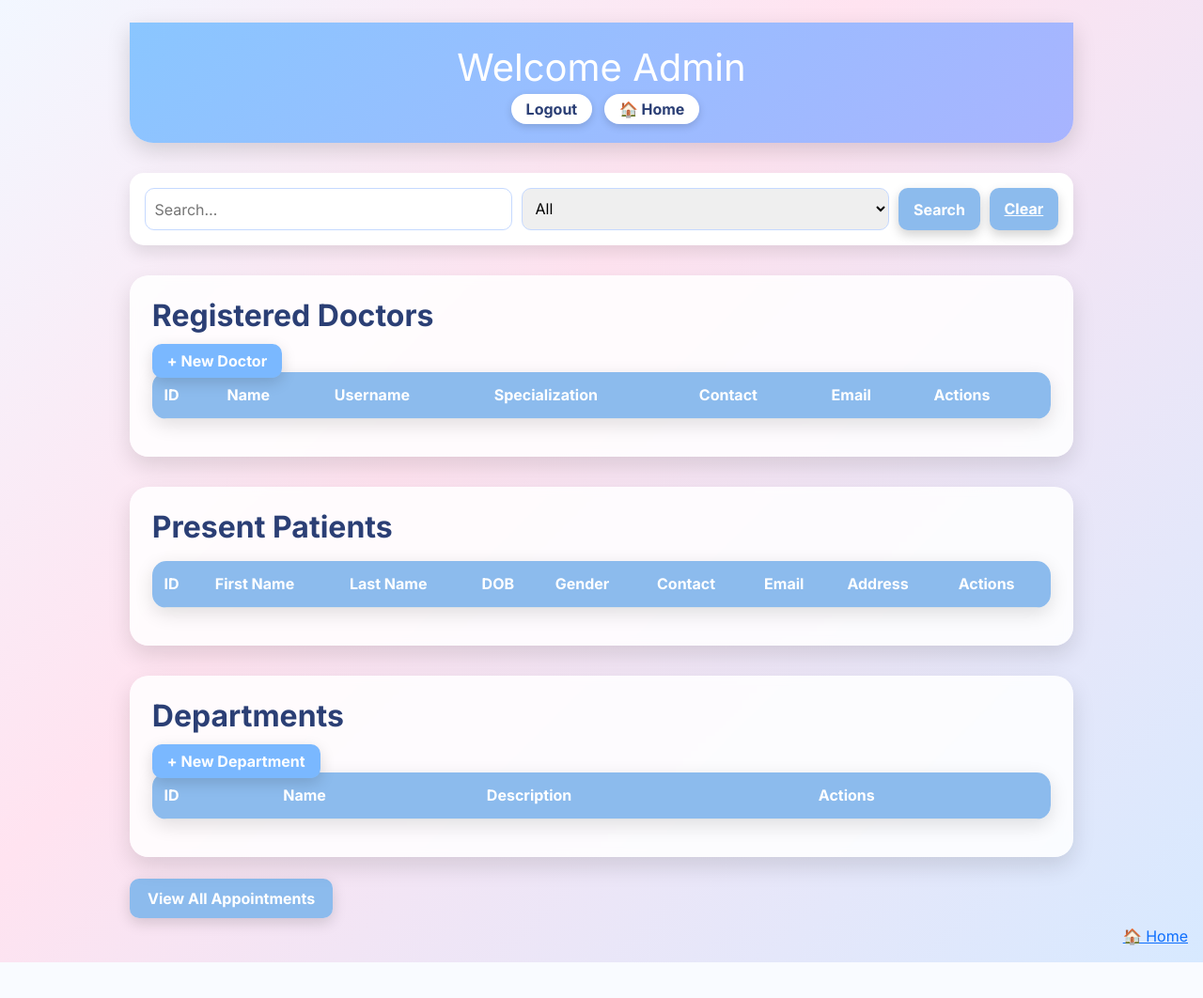
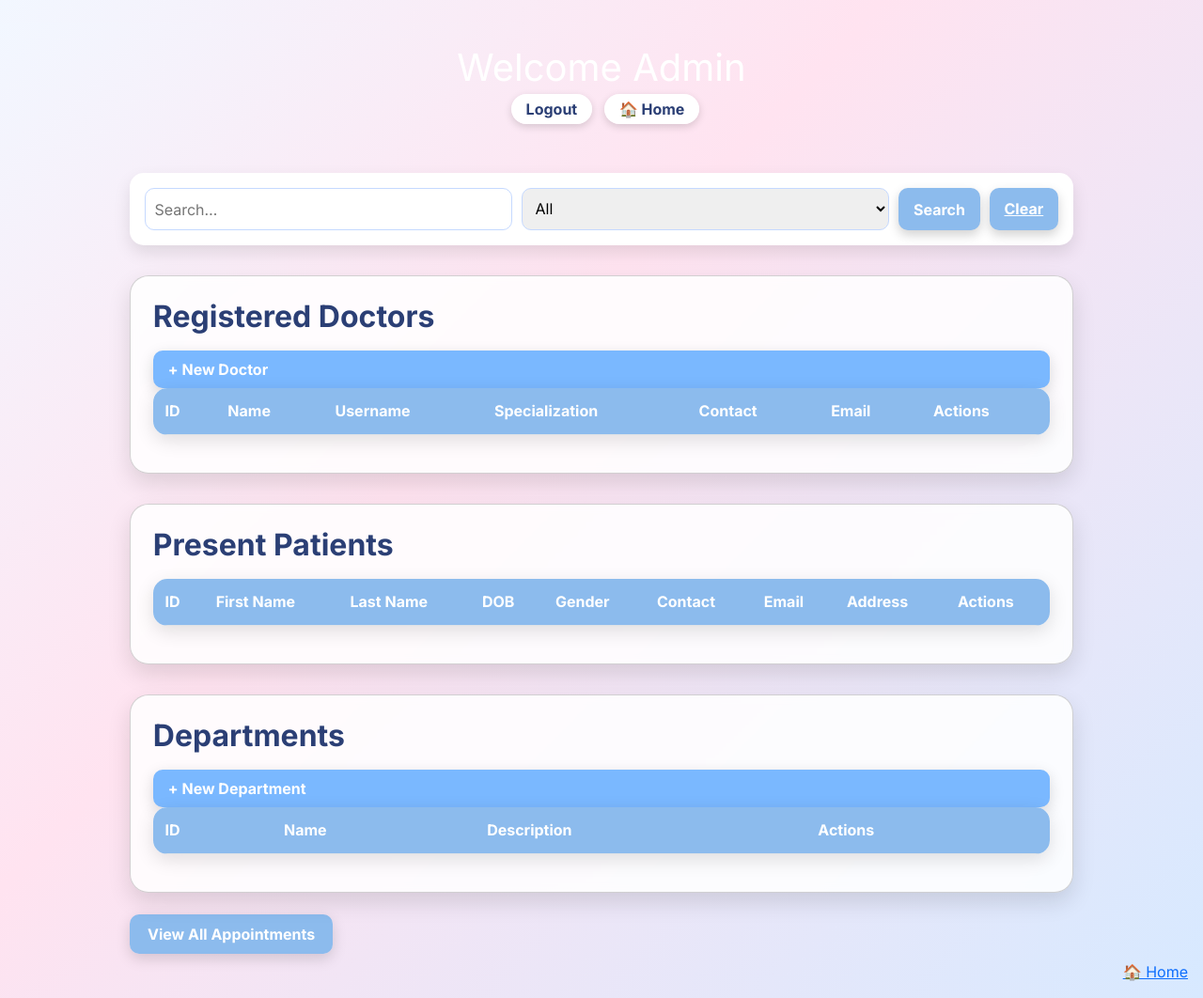
Before and after one commit to 23f3001438/hospital-management-sys, a Flask app: page /admindb in a window 1280 px wide. Shown: the whole page at 94% size. Before the commit the page ends 1024 px from the top, so only its background shows below. Run offline with Flask 3, Linux system fonts and the light colour scheme; data comes from the database, SQL or seed files in the repository; data that the repository does not hold is empty.

Commit message:
ui: introduce reusable glass card component across auth and admin pages

```diff
--- a/templates/admindb.html
+++ b/templates/admindb.html
@@ -185,7 +185,7 @@
     </form>
 
     <!-- DOCTORS -->
-    <div class="section-card">
+    <div class="card section-card">
         <h2>Registered Doctors</h2>
         <a class="create-btn" href="{{ url_for('createdoc') }}">+ New Doctor</a>
 
@@ -229,7 +229,7 @@
     </div>
 
     <!-- PATIENTS -->
-    <div class="section-card">
+    <div class="card section-card">
         <h2>Present Patients</h2>
 
         <table class="table">
@@ -276,7 +276,7 @@
     </div>
 
     <!-- DEPARTMENTS -->
-    <div class="section-card">
+    <div class="card section-card">
         <h2>Departments</h2>
         <a class="create-btn" href="{{ url_for('create_department') }}">+ New Department</a>
 
--- a/templates/base.html
+++ b/templates/base.html
@@ -10,6 +10,11 @@
     <link href="https://fonts.googleapis.com/css2?family=Inter:wght@300;400;600;700&display=swap" rel="stylesheet">
     <link rel="stylesheet" href="https://cdnjs.cloudflare.com/ajax/libs/font-awesome/6.5.0/css/all.min.css">
     <style>
+        html, body {
+            min-height: 100%;
+            margin: 0;
+            background: var(--bg-main);
+        }
         :root {
             /* Brand colors */
             --primary: #6ea8ff;
@@ -32,6 +37,22 @@
             --shadow-soft: 0 10px 25px rgba(0,0,0,0.12);
             --shadow-hover: 0 15px 30px rgba(0,0,0,0.2);
         }
+        /* Global card component */
+        .card {
+            background: var(--bg-card);
+            border-radius: var(--radius-lg);
+            box-shadow: var(--shadow-soft);
+            padding: 2.5rem;
+            margin: 2rem auto;
+            backdrop-filter: blur(6px);
+            transition: box-shadow 0.25s ease, transform 0.25s ease;
+        }
+
+        .card:hover {
+            box-shadow: var(--shadow-hover);
+            transform: translateY(-2px);
+        }
+
 
         /* register card same aesthetic as home card */
         .register-card {
@@ -39,9 +60,9 @@
             max-width: 600px;
             margin: 50px auto;
             padding: 2.5rem;
-            background: linear-gradient(135deg, #ffd6e8 0%, #c6e0ff 100%);
+            /*background: linear-gradient(135deg, #ffd6e8 0%, #c6e0ff 100%);
             border-radius: 25px;
-            box-shadow: 0 15px 30px rgba(0,0,0,0.12);
+            box-shadow: 0 15px 30px rgba(0,0,0,0.12);*/
             backdrop-filter: blur(8px);
             animation: fadeUp 0.7s ease-out;
         }
@@ -122,6 +143,25 @@
             background: var(--bg-main);
             overflow-x: hidden;
         }
+        /* Fix horizontal seam under Home icon */
+        html, body {
+            min-height: 100%;
+            margin: 0;
+            background: var(--bg-main);
+        }
+
+        /* Top navigation / home link must not introduce its own layer */
+        header,
+        nav,
+        .header,
+        .top-bar,
+        .home-link,
+        .home-container {
+            background: transparent !important;
+            border: none !important;
+            box-shadow: none !important;
+        }
+
 
 
         /* slow clean movement */
--- a/templates/login.html
+++ b/templates/login.html
@@ -10,9 +10,10 @@
         max-width: 450px;
         margin: 60px auto;
         padding: 2.3rem;
-        background: linear-gradient(135deg, #ffd6e8 0%, #c6e0ff 100%);
+/*    background: linear-gradient(135deg, #ffd6e8 0%, #c6e0ff 100%);
         border-radius: 25px;
         box-shadow: 0 15px 30px rgba(0, 0, 0, 0.12);
+*/
         backdrop-filter: blur(8px);
         animation: fadeUp 0.7s ease-out;
     }
@@ -81,7 +82,7 @@
     }
 </style>
 
-<div class="login-card">
+<div class="card login-card">
 
     <h2 class="login-title">Login</h2>
 
--- a/templates/register.html
+++ b/templates/register.html
@@ -4,7 +4,7 @@
 
 {% block content %}
 
-<div class="register-card">
+<div class="card register-card">
 
     <h1 class="reg-title">Patient Registration</h1>
 
```
